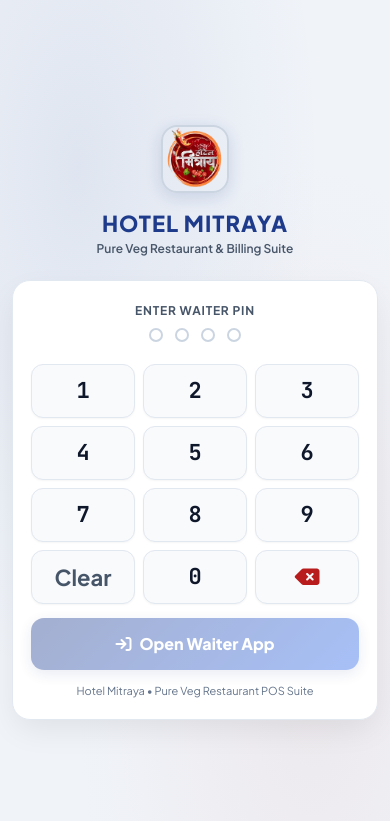
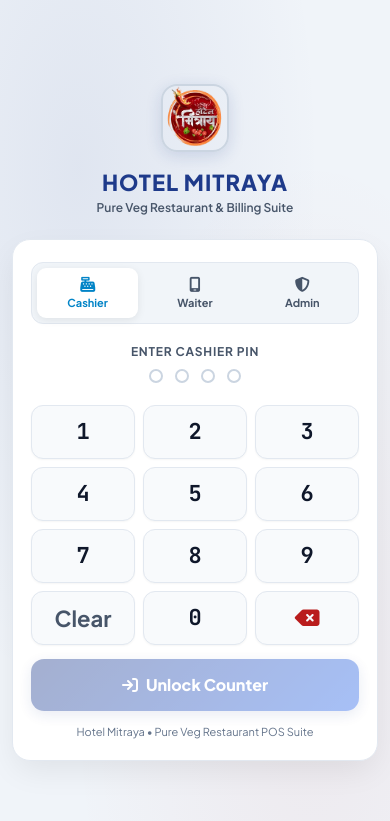
Before and after one commit to yashn555/hotel-mitraya-POS-JAVA, a Flask app: page /login in a window 390 px wide. Shown: the top 821 px of the page. Run offline with Flask 3, Linux system fonts and the light colour scheme.

Commit message:
Harden role PIN authentication and enable universal role tabs on web

```diff
--- a/templates/login.html
+++ b/templates/login.html
@@ -72,7 +72,6 @@
         @keyframes up { from { opacity: 0; transform: translateY(16px); } to { opacity: 1; transform: translateY(0); } }
         .quick-hint { font-size: 11px; text-align: center; margin-top: 14px; color: var(--fm); }
         @media (max-width: 768px) {
-            #role-tabs { display: none !important; }
             body { padding: 12px; }
             .card { padding: 22px 18px; border-radius: 18px; }
             .k { height: 54px; font-size: 22px; }
@@ -136,10 +135,10 @@
 <script>
 (function(){
     const urlParams = new URLSearchParams(window.location.search);
-    const isMobileDevice = window.innerWidth <= 768 || /Android|iPhone|iPad|iPod|Mobile/i.test(navigator.userAgent) || window.matchMedia('(display-mode: standalone)').matches;
-    const isWaiterOnlyMode = (urlParams.get('mode') === 'waiter' || isMobileDevice) && urlParams.get('mode') !== 'desktop';
-
-    let role = isWaiterOnlyMode ? 'waiter' : (urlParams.get('role') || 'cashier');
+    let role = urlParams.get('role') || (urlParams.get('mode') === 'waiter' ? 'waiter' : 'cashier');
+    if (!['admin', 'cashier', 'waiter'].includes(role)) {
+        role = 'cashier';
+    }
     let pin = '';
     const dots = document.querySelectorAll('.dot');
     const msg = document.getElementById('msg');
@@ -147,16 +146,8 @@
     const btnText = document.getElementById('btn-text');
     const pinLabel = document.getElementById('pin-label');
     const tabs = document.querySelectorAll('.tab');
-    const roleTabsContainer = document.getElementById('role-tabs');
 
-    if (isWaiterOnlyMode && roleTabsContainer) {
-        // On Mobile App: Only show Waiter login (hide Admin & Cashier tabs)
-        roleTabsContainer.style.display = 'none';
-        role = 'waiter';
-        pinLabel.textContent = 'Enter Waiter PIN';
-        btnText.textContent = 'Open Waiter App';
-    } else {
-        // Desktop / Counter view
+    function updateRoleUI() {
         tabs.forEach(t => {
             if (t.dataset.role === role) t.classList.add('on');
             else t.classList.remove('on');
@@ -164,6 +155,8 @@
         pinLabel.textContent = `Enter ${role.charAt(0).toUpperCase() + role.slice(1)} PIN`;
         btnText.textContent = role === 'admin' ? 'Enter Admin Panel' : (role === 'waiter' ? 'Open Waiter App' : 'Unlock Counter');
     }
+
+    updateRoleUI();
 
     function syncUI() {
         dots.forEach((d, i) => {
```
Also changed, not shown: auth/routes.py (+4 -7 lines).
